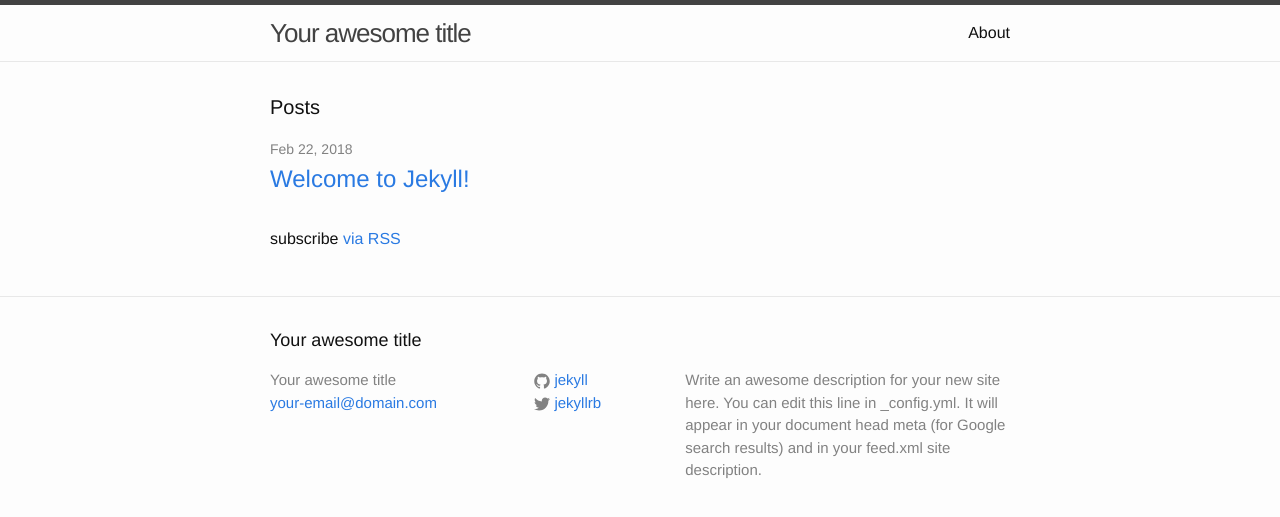
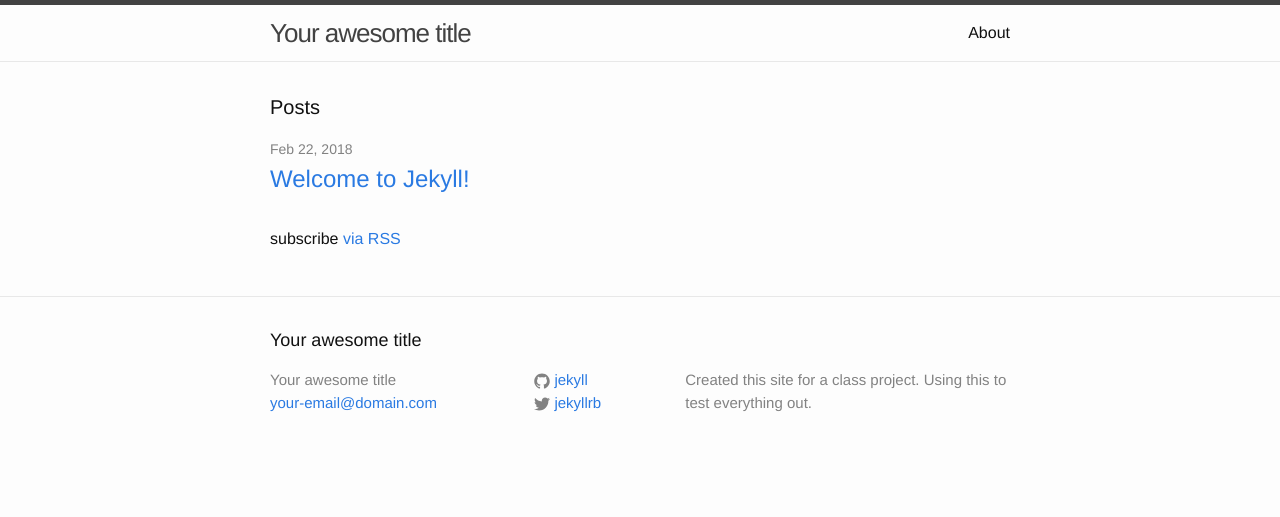
Before and after one commit to nsmith21/nsmith21.github.io, a Jekyll site: the page built from index.html, in a window 1280 px wide. Shown: the top 517 px of the page. Built offline with Jekyll 4.4.1, drawn with Linux system fonts in a browser that asks for light colours.

Commit message:
Update _config.yml

```diff
--- a/_config.yml
+++ b/_config.yml
@@ -9,9 +9,7 @@
 title: Your awesome title
 email: your-email@domain.com
 description: > # this means to ignore newlines until "baseurl:"
-  Write an awesome description for your new site here. You can edit this
-  line in _config.yml. It will appear in your document head meta (for
-  Google search results) and in your feed.xml site description.
+  Created this site for a class project. Using this to test everything out.
 baseurl: "" # the subpath of your site, e.g. /blog
 url: "http://yourdomain.com" # the base hostname & protocol for your site
 twitter_username: jekyllrb
```
